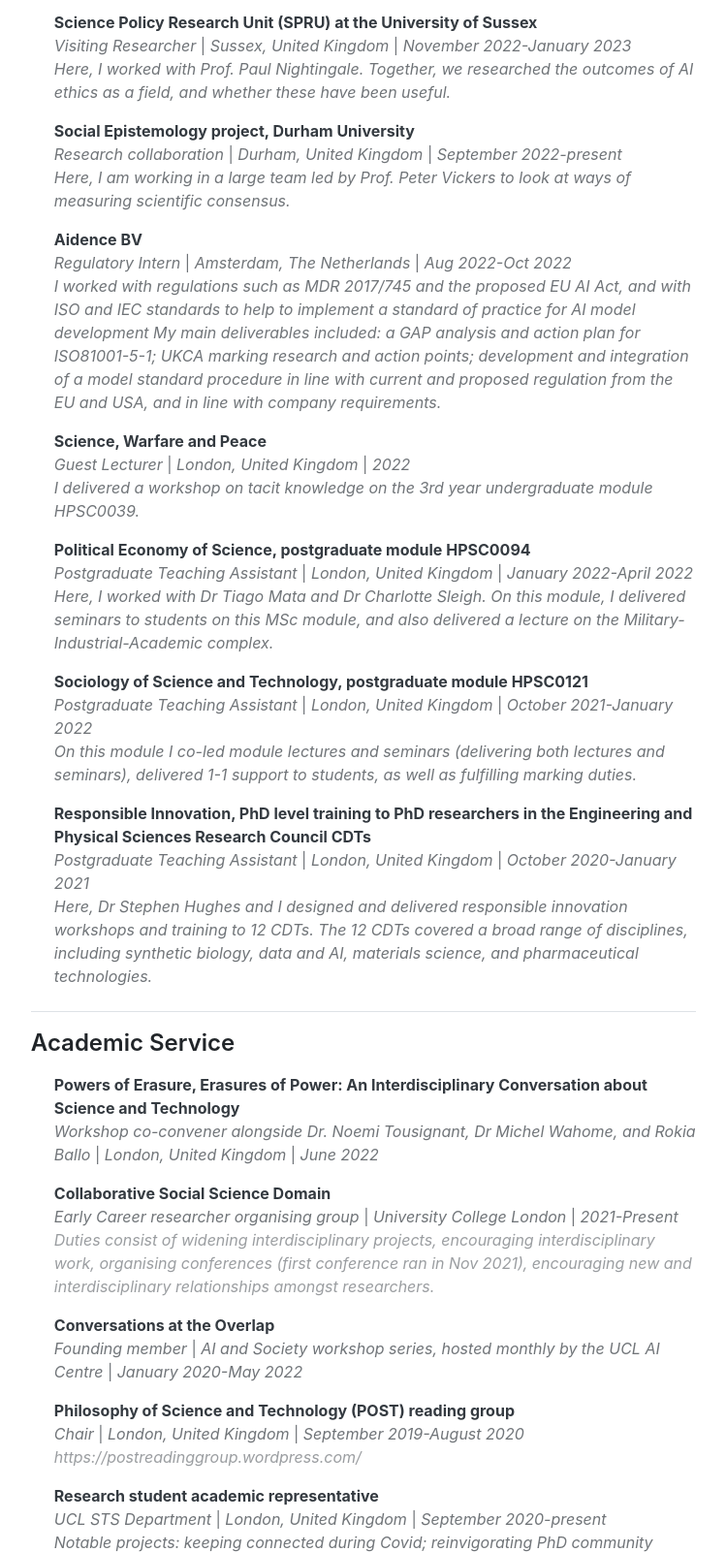
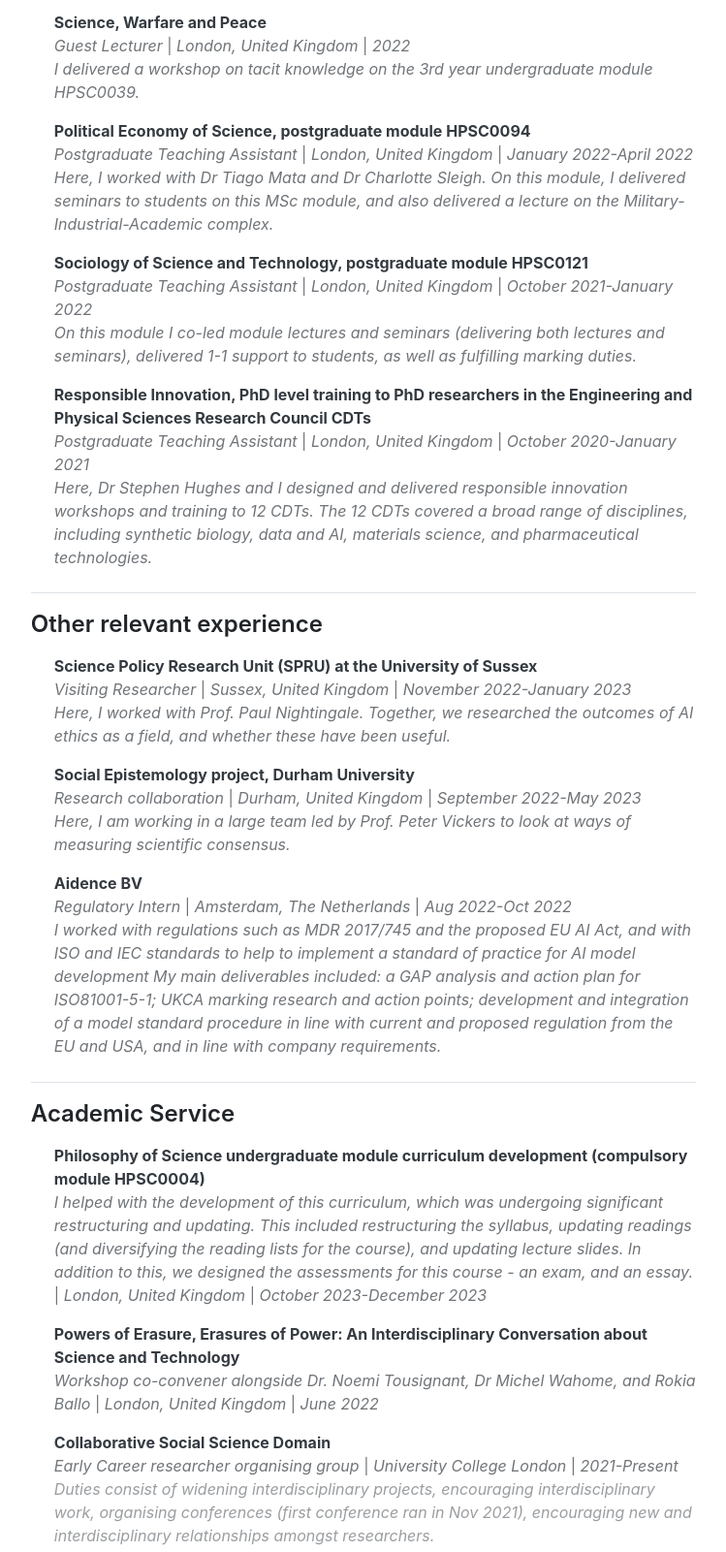
Before and after one commit to jaspreetcrowson/jaspreetcrowson.github.io, a plain HTML site: page cv.html in a window 1280 px wide. Shown: the part 700-2301 px from the top of the page at 97% size, without its empty margins (265-1014 px from the left). Drawn offline with Linux system fonts and the light colour scheme; a web font is replaced by a local one.

Commit message:
Separates out experience, adds experience.html

```diff
--- a/cv.html
+++ b/cv.html
@@ -66,7 +66,7 @@
                             <div class="info">Postgraduate Teaching Assistant <span style="font-style:normal">|</span>
                                 London, United Kingdom <span style="font-style:normal">|</span> September 2023-January 2024
                             </div>
-                            <div class="info"> On this module I assisted with marking, seminars, online forums, and assisting students with writing academic blog posts. This module had a class size of 90
+                            <div class="info"> On this module I assisted with marking, seminars, online forums, and assisting students with writing academic blog posts. This module had a class size of 90.
                             </div>
                         </div>
 
@@ -79,44 +79,6 @@
                                 this module I delivered a lecture on Information Ethics, as well as
                                 led the seminars to a class
                                 size of 70 students.
-                            </div>
-                        </div>
-
-                        <div class="cv-item">
-                            <div class="title">Science Policy Research Unit (SPRU) at the University of Sussex</div>
-                            <div class="info">Visiting Researcher <span style="font-style:normal">|</span>
-                                Sussex, United Kingdom <span style="font-style:normal">|</span> November 2022-January
-                                2023</div>
-                            <div class="info">Here, I worked with Prof. Paul Nightingale.
-                                Together, we researched the outcomes of AI ethics as a field, and whether these have
-                                been useful.
-                            </div>
-                        </div>
-
-                        <div class="cv-item">
-                            <div class="title">Social Epistemology project, Durham University</div>
-                            <div class="info">Research collaboration <span style="font-style:normal">|</span>
-                                Durham, United Kingdom <span style="font-style:normal">|</span> September 2022-present
-                            </div>
-                            <div class="info">Here, I am working in a large team led by Prof. Peter Vickers to look at
-                                ways of measuring
-                                scientific consensus.
-                            </div>
-                        </div>
-
-                        <div class="cv-item">
-                            <div class="title">Aidence BV</div>
-                            <div class="info">Regulatory Intern <span style="font-style:normal">|</span>
-                                Amsterdam, The Netherlands <span style="font-style:normal">|</span> Aug 2022-Oct 2022
-                            </div>
-                            <div class="info">I worked with regulations such as MDR 2017/745 and the proposed EU AI Act,
-                                and with ISO and IEC
-                                standards to help to implement a standard of practice for AI model development
-                                My main deliverables included: a GAP analysis and action plan for ISO81001-5-1; UKCA
-                                marking research and action points;
-                                development and integration of a model standard procedure in line with current and
-                                proposed regulation from the EU
-                                and USA, and in line with company requirements.
                             </div>
                         </div>
 
@@ -171,7 +133,57 @@
                         </div>
 
                         <hr>
+                        <h2>Other relevant experience</h2>
+
+                        <div class="cv-item">
+                            <div class="title">Science Policy Research Unit (SPRU) at the University of Sussex</div>
+                            <div class="info">Visiting Researcher <span style="font-style:normal">|</span>
+                                Sussex, United Kingdom <span style="font-style:normal">|</span> November 2022-January
+                                2023</div>
+                            <div class="info">Here, I worked with Prof. Paul Nightingale.
+                                Together, we researched the outcomes of AI ethics as a field, and whether these have
+                                been useful.
+                            </div>
+                        </div>
+
+                        <div class="cv-item">
+                            <div class="title">Social Epistemology project, Durham University</div>
+                            <div class="info">Research collaboration <span style="font-style:normal">|</span>
+                                Durham, United Kingdom <span style="font-style:normal">|</span> September 2022-May 2023
+                            </div>
+                            <div class="info">Here, I am working in a large team led by Prof. Peter Vickers to look at
+                                ways of measuring
+                                scientific consensus.
+                            </div>
+                        </div>
+
+                        <div class="cv-item">
+                            <div class="title">Aidence BV</div>
+                            <div class="info">Regulatory Intern <span style="font-style:normal">|</span>
+                                Amsterdam, The Netherlands <span style="font-style:normal">|</span> Aug 2022-Oct 2022
+                            </div>
+                            <div class="info">I worked with regulations such as MDR 2017/745 and the proposed EU AI Act,
+                                and with ISO and IEC
+                                standards to help to implement a standard of practice for AI model development
+                                My main deliverables included: a GAP analysis and action plan for ISO81001-5-1; UKCA
+                                marking research and action points;
+                                development and integration of a model standard procedure in line with current and
+                                proposed regulation from the EU
+                                and USA, and in line with company requirements.
+                            </div>
+                        </div>
+
+
+                        <hr>
                         <h2>Academic Service</h2>
+
+                        <div class="cv-item">
+                            <div class="title">Philosophy of Science undergraduate module curriculum development (compulsory module HPSC0004)
+                            </div>
+                            <div class="info"> I helped with the development of this curriculum, which was undergoing significant restructuring and updating. This included restructuring the syllabus, updating readings (and diversifying the reading lists for the course), and updating lecture slides. In addition to this, we designed the assessments for this course - an exam, and an essay. <span style="font-style:normal">|</span>
+                                London, United Kingdom <span style="font-style:normal">|</span> October 2023-December 2023</div>
+                        </div>
+
                         <div class="cv-item">
                             <div class="title">Powers of Erasure, Erasures of Power: An Interdisciplinary
                                 Conversation
@@ -219,7 +231,7 @@
 
                         <div class="cv-item">
                             <div class="title">Research student academic representative</div>
-                            <div class="info">UCL STS Department <span style="font-style:normal">|</span>
+                            <div class="info">UCL STS Department and UCL Maths and Physical Sciences faculty <span style="font-style:normal">|</span>
                                 London, United Kingdom <span style="font-style:normal">|</span> September
                                 2020-present
                             </div>
```
